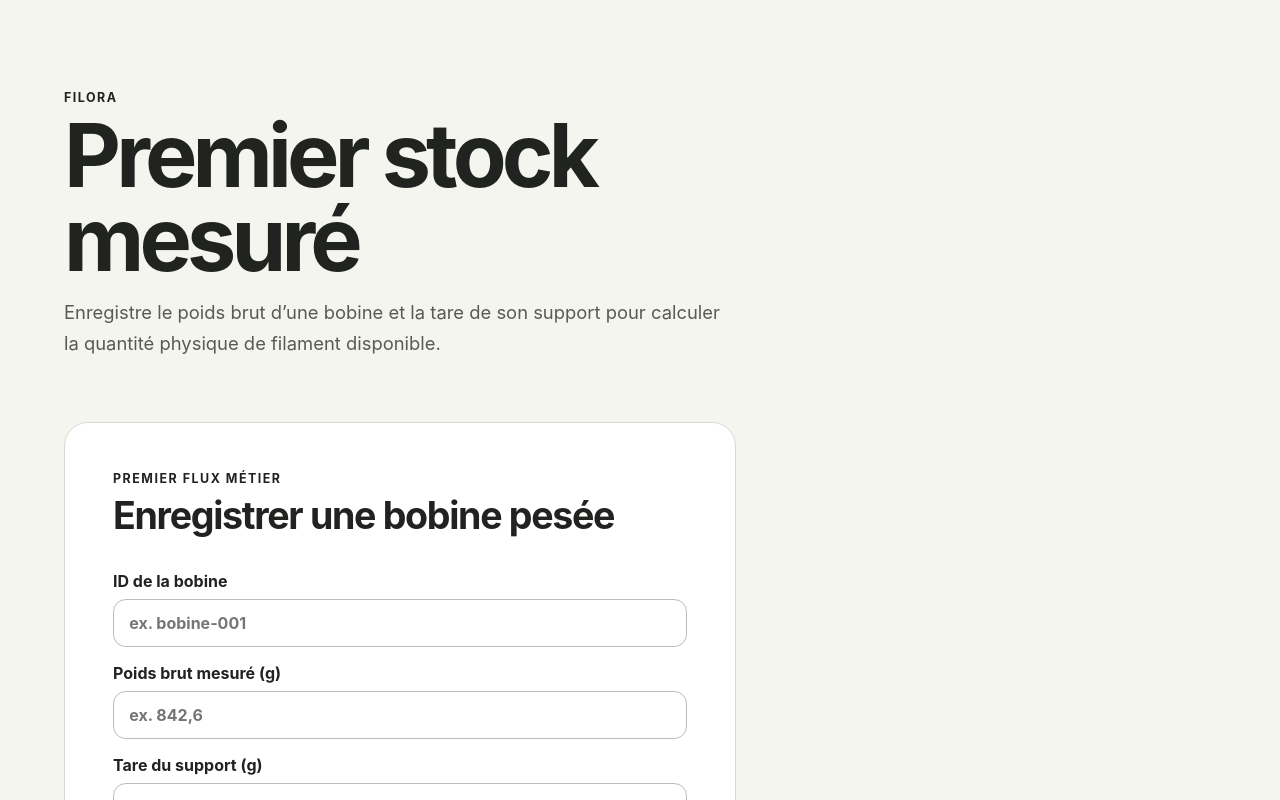
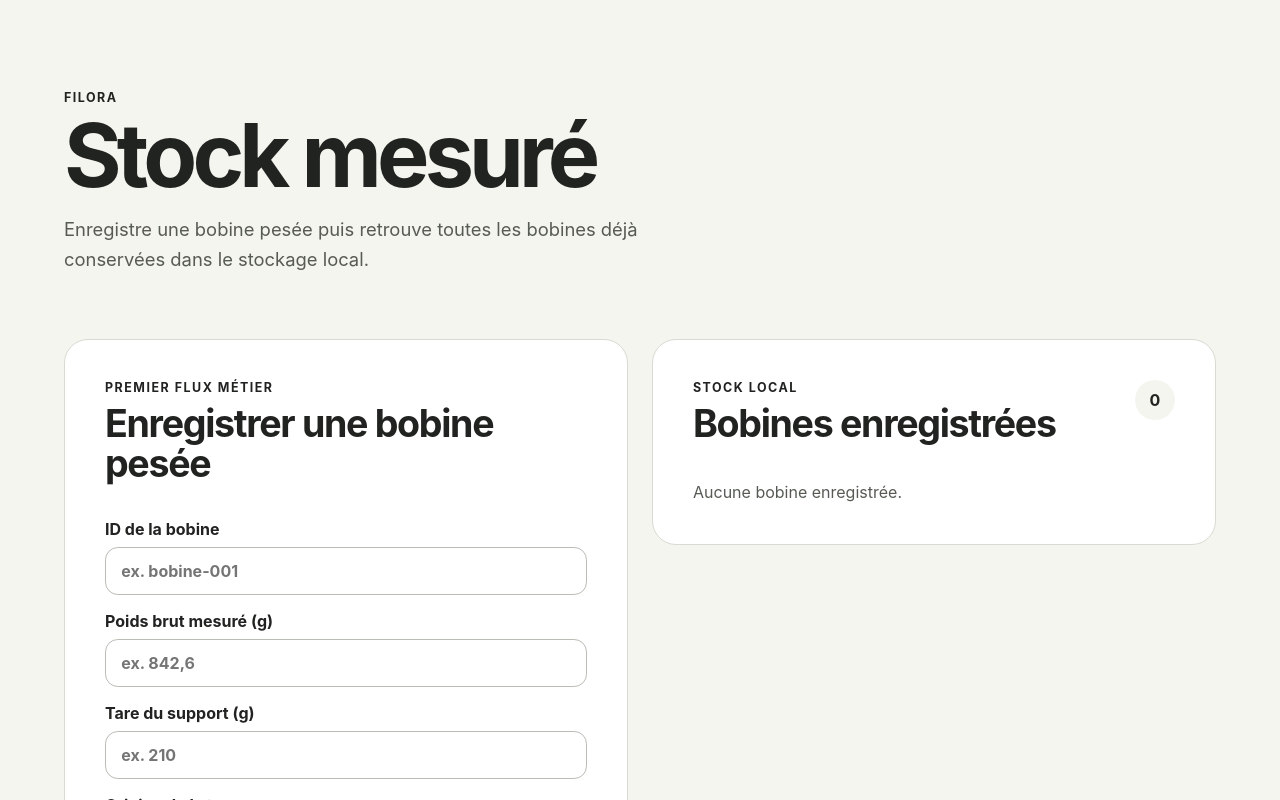
Before and after one commit to LegioFr/Filora-Legacy, a React (Vite) app: page / in a window 1280 px wide. Shown: the top 800 px of the page. Built offline with nearby package versions, Linux system fonts and the light colour scheme.

Commit message:
Batch 4 — afficher les bobines persistées

```diff
--- a/src/app/App.tsx
+++ b/src/app/App.tsx
@@ -1,4 +1,5 @@
-import { FormEvent, useMemo, useState } from 'react'
+import { FormEvent, useCallback, useEffect, useMemo, useState } from 'react'
+import { listMeasuredSpools } from '../domains/spools/listMeasuredSpools'
 import { loadMeasuredSpool } from '../domains/spools/loadMeasuredSpool'
 import {
   calculateAvailableFilamentGrams,
@@ -22,6 +23,26 @@ export function App() {
   const [tareSource, setTareSource] = useState<TareSource>('measured_empty_support')
   const [status, setStatus] = useState<string>('')
   const [savedSpool, setSavedSpool] = useState<PersistedSpoolIdentity | null>(null)
+  const [stockSpools, setStockSpools] = useState<PersistedSpoolIdentity[]>([])
+  const [stockLoaded, setStockLoaded] = useState(false)
+  const [stockError, setStockError] = useState<string | null>(null)
+
+  const refreshStock = useCallback(async () => {
+    try {
+      const spools = await listMeasuredSpools(store)
+      setStockSpools(spools)
+      setStockError(null)
+    } catch (error) {
+      setStockSpools([])
+      setStockError(error instanceof Error ? error.message : 'Erreur inconnue')
+    } finally {
+      setStockLoaded(true)
+    }
+  }, [store])
+
+  useEffect(() => {
+    void refreshStock()
+  }, [refreshStock])
 
   async function handleSave(event: FormEvent<HTMLFormElement>) {
     event.preventDefault()
@@ -44,6 +65,7 @@ export function App() {
       }
 
       setSavedSpool(reloaded)
+      await refreshStock()
       setStatus('Bobine enregistrée et relue depuis le stockage local.')
     } catch (error) {
       setStatus(error instanceof Error ? error.message : 'Erreur inconnue')
@@ -75,12 +97,13 @@ export function App() {
     <main className="app-shell">
       <header className="app-header">
         <p className="eyebrow">Filora</p>
-        <h1>Premier stock mesuré</h1>
+        <h1>Stock mesuré</h1>
         <p className="intro">
-          Enregistre le poids brut d’une bobine et la tare de son support pour calculer la quantité physique de filament disponible.
+          Enregistre une bobine pesée puis retrouve toutes les bobines déjà conservées dans le stockage local.
         </p>
       </header>
 
+      <div className="content-grid">
         <section className="spool-test-card" aria-labelledby="spool-test-title">
           <div>
             <p className="eyebrow">Premier flux métier</p>
@@ -154,6 +177,56 @@ export function App() {
             </div>
           ) : null}
         </section>
+
+        <section className="stock-card" aria-labelledby="stock-title">
+          <div className="stock-heading">
+            <div>
+              <p className="eyebrow">Stock local</p>
+              <h2 id="stock-title">Bobines enregistrées</h2>
+            </div>
+            {!stockError && stockLoaded ? <strong>{stockSpools.length}</strong> : null}
+          </div>
+
+          {stockError ? (
+            <p className="stock-error" role="alert">
+              Impossible de lire le stock : {stockError}
+            </p>
+          ) : !stockLoaded ? (
+            <p className="stock-empty">Chargement du stock…</p>
+          ) : stockSpools.length === 0 ? (
+            <p className="stock-empty">Aucune bobine enregistrée.</p>
+          ) : (
+            <div className="stock-list">
+              {stockSpools.map((spool) => (
+                <article className="stock-item" key={spool.id}>
+                  <div className="stock-item-title">
+                    <span>ID</span>
+                    <strong>{spool.id}</strong>
+                  </div>
+                  <dl>
+                    <div>
+                      <dt>Poids brut</dt>
+                      <dd>{spool.grossMeasuredWeightGrams.toLocaleString('fr-FR')} g</dd>
+                    </div>
+                    <div>
+                      <dt>Tare</dt>
+                      <dd>{spool.tareWeightGrams.toLocaleString('fr-FR')} g</dd>
+                    </div>
+                    <div>
+                      <dt>Origine</dt>
+                      <dd>{tareSourceLabel(spool.tareSource)}</dd>
+                    </div>
+                    <div>
+                      <dt>Disponible</dt>
+                      <dd>{calculateAvailableFilamentGrams(spool).toLocaleString('fr-FR')} g</dd>
+                    </div>
+                  </dl>
+                </article>
+              ))}
+            </div>
+          )}
+        </section>
+      </div>
     </main>
   )
 }
--- /dev/null
+++ b/src/domains/spools/listMeasuredSpools.ts
@@ -0,0 +1,11 @@
+import type {
+  PersistedSpoolIdentity,
+  SpoolIdentityStore,
+} from './persistence/SpoolIdentityStore.js';
+
+export async function listMeasuredSpools(
+  store: SpoolIdentityStore,
+): Promise<PersistedSpoolIdentity[]> {
+  const spools = await store.list();
+  return [...spools].sort((left, right) => left.id.localeCompare(right.id));
+}
--- a/src/domains/spools/persistence/IndexedDbSpoolIdentityStore.ts
+++ b/src/domains/spools/persistence/IndexedDbSpoolIdentityStore.ts
@@ -73,6 +73,21 @@ export class IndexedDbSpoolIdentityStore implements SpoolIdentityStore {
     }
   }
 
+  async list(): Promise<PersistedSpoolIdentity[]> {
+    const database = await this.openDatabase();
+    try {
+      const transaction = database.transaction(SPOOL_IDENTITIES_STORE, 'readonly');
+      const done = transactionDone(transaction);
+      const result = await requestResult(
+        transaction.objectStore(SPOOL_IDENTITIES_STORE).getAll() as IDBRequest<PersistedSpoolIdentity[]>,
+      );
+      await done;
+      return result;
+    } finally {
+      database.close();
+    }
+  }
+
   async remove(id: string): Promise<void> {
     const database = await this.openDatabase();
     try {
--- a/src/domains/spools/persistence/SpoolIdentityStore.ts
+++ b/src/domains/spools/persistence/SpoolIdentityStore.ts
@@ -10,5 +10,6 @@ export interface PersistedSpoolIdentity {
 export interface SpoolIdentityStore {
   create(identity: PersistedSpoolIdentity): Promise<void>;
   get(id: string): Promise<PersistedSpoolIdentity | undefined>;
+  list(): Promise<PersistedSpoolIdentity[]>;
   remove(id: string): Promise<void>;
 }
--- a/src/styles.css
+++ b/src/styles.css
@@ -24,7 +24,8 @@ select {
 }
 
 button,
-input {
+input,
+select {
   min-height: 3rem;
 }
 
@@ -74,11 +75,18 @@ h2 {
   line-height: 1.65;
 }
 
-.spool-test-card {
+.content-grid {
+  display: grid;
+  grid-template-columns: minmax(0, 1fr) minmax(0, 1fr);
+  align-items: start;
+  gap: 1.5rem;
+}
+
+.spool-test-card,
+.stock-card {
   display: grid;
   gap: 1.5rem;
-  max-width: 42rem;
-  padding: clamp(1.5rem, 5vw, 3rem);
+  padding: clamp(1.5rem, 4vw, 2.5rem);
   border: 1px solid #d8dbd2;
   border-radius: 1.5rem;
   background: #fff;
@@ -95,7 +103,8 @@ h2 {
   font-weight: 700;
 }
 
-.spool-form input {
+.spool-form input,
+.spool-form select {
   width: 100%;
   padding: 0.8rem 0.95rem;
   border: 1px solid #b9beb4;
@@ -104,7 +113,8 @@ h2 {
   color: inherit;
 }
 
-.spool-form input:focus {
+.spool-form input:focus,
+.spool-form select:focus {
   outline: 2px solid currentColor;
   outline-offset: 2px;
 }
@@ -131,17 +141,25 @@ h2 {
   color: #20231f;
 }
 
-.status-message {
+.status-message,
+.stock-empty,
+.stock-error {
   margin-bottom: 0;
   color: #565b53;
   line-height: 1.5;
 }
 
+.stock-error {
+  padding: 0.9rem 1rem;
+  border: 1px solid #b9beb4;
+  border-radius: 0.8rem;
+}
+
 .saved-result {
-  display: flex;
+  display: grid;
+  grid-template-columns: minmax(0, 1fr) auto;
   align-items: baseline;
-  justify-content: space-between;
-  gap: 1rem;
+  gap: 0.65rem 1rem;
   padding: 1rem 1.1rem;
   border-radius: 0.9rem;
   background: #f5f5f0;
@@ -152,7 +170,80 @@ h2 {
 }
 
 .saved-result strong {
-  font-size: 1.35rem;
+  text-align: right;
+  font-size: 1.05rem;
+}
+
+.stock-heading {
+  display: flex;
+  align-items: flex-start;
+  justify-content: space-between;
+  gap: 1rem;
+}
+
+.stock-heading > strong {
+  display: grid;
+  min-width: 2.5rem;
+  min-height: 2.5rem;
+  place-items: center;
+  border-radius: 999px;
+  background: #f5f5f0;
+  font-size: 1rem;
+}
+
+.stock-list {
+  display: grid;
+  gap: 0.9rem;
+}
+
+.stock-item {
+  padding: 1rem;
+  border: 1px solid #e1e3dc;
+  border-radius: 1rem;
+  background: #f8f8f4;
+}
+
+.stock-item-title {
+  display: grid;
+  gap: 0.2rem;
+  margin-bottom: 0.9rem;
+}
+
+.stock-item-title span,
+.stock-item dt {
+  color: #6a6f66;
+  font-size: 0.78rem;
+  font-weight: 700;
+  letter-spacing: 0.04em;
+  text-transform: uppercase;
+}
+
+.stock-item-title strong {
+  overflow-wrap: anywhere;
+  font-size: 1.05rem;
+}
+
+.stock-item dl {
+  display: grid;
+  grid-template-columns: repeat(2, minmax(0, 1fr));
+  gap: 0.8rem 1rem;
+  margin: 0;
+}
+
+.stock-item dl div {
+  display: grid;
+  gap: 0.2rem;
+}
+
+.stock-item dd {
+  margin: 0;
+  font-weight: 700;
+}
+
+@media (max-width: 52rem) {
+  .content-grid {
+    grid-template-columns: 1fr;
+  }
 }
 
 @media (max-width: 36rem) {
@@ -168,8 +259,13 @@ h2 {
     width: 100%;
   }
 
-  .saved-result {
-    align-items: flex-start;
-    flex-direction: column;
+  .saved-result,
+  .stock-item dl {
+    grid-template-columns: 1fr;
+  }
+
+  .saved-result strong {
+    margin-bottom: 0.35rem;
+    text-align: left;
   }
 }
```
Also changed, not shown: tests/persistence_check.ts (+39 -11 lines). Lines whose indentation alone changed are shown as unchanged.
